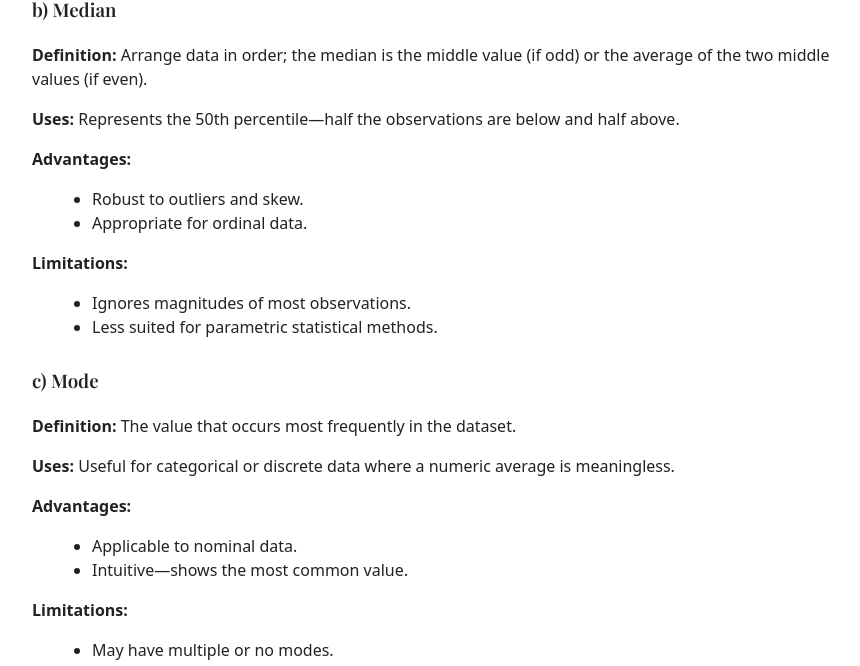
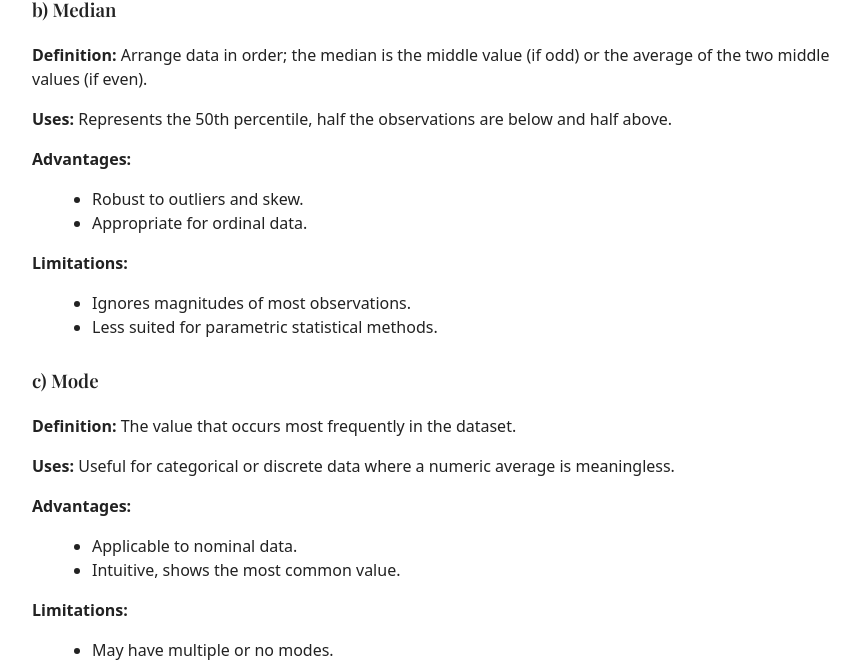
Before and after one commit to Nochman/Nochman.github.io, a Jekyll site: the page homeworks/week05.html, which Jekyll copies as it is, in a window 1280 px wide and 900 px high, scrolled down 490 px. Shown: the part 152-818 px from the top of the window, without its empty margins (208-1068 px from the left). Built offline with Jekyll 4.4.1, drawn with Linux system fonts in a browser that asks for light colours.

```diff
--- a/homeworks/week05.html
+++ b/homeworks/week05.html
@@ -50,7 +50,7 @@
 
   <h3>b) Median</h3>
   <p><strong>Definition:</strong> Arrange data in order; the median is the middle value (if odd) or the average of the two middle values (if even).</p>
-  <p><strong>Uses:</strong> Represents the 50th percentile—half the observations are below and half above.</p>
+  <p><strong>Uses:</strong> Represents the 50th percentile, half the observations are below and half above.</p>
   <p><strong>Advantages:</strong></p>
   <ul>
     <li>Robust to outliers and skew.</li>
@@ -68,7 +68,7 @@
   <p><strong>Advantages:</strong></p>
   <ul>
     <li>Applicable to nominal data.</li>
-    <li>Intuitive—shows the most common value.</li>
+    <li>Intuitive, shows the most common value.</li>
   </ul>
   <p><strong>Limitations:</strong></p>
   <ul>
@@ -140,5 +140,6 @@
     <li>Not ideal for normality‑based analyses.</li>
   </ul>
 </main>
+<script src="https://cdn.jsdelivr.net/npm/mathjax@3/es5/tex-mml-chtml.js"></script>
 </body>
 </html>
```
